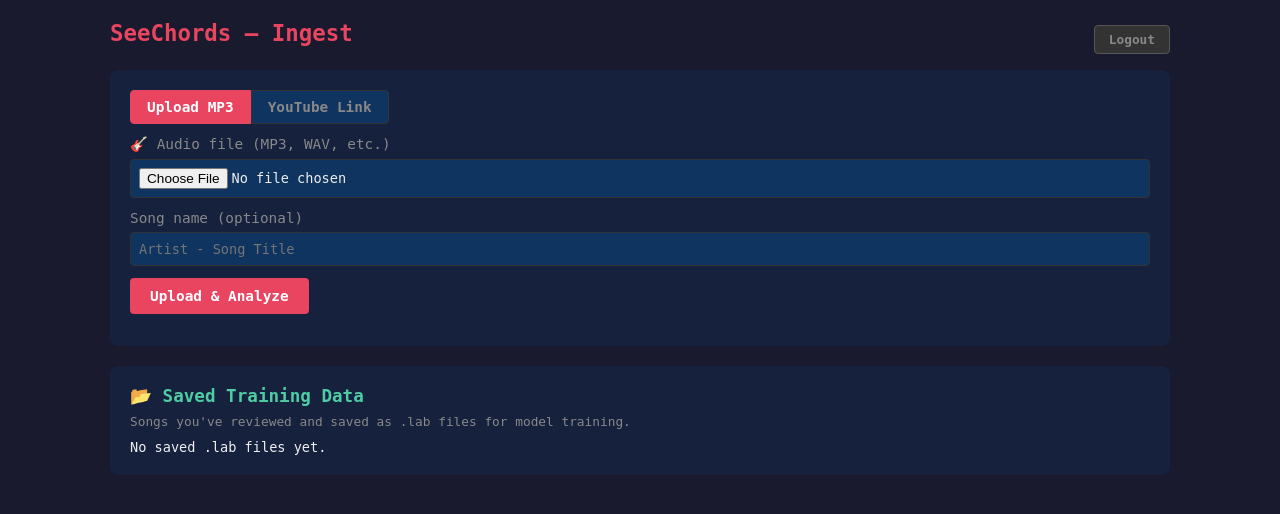
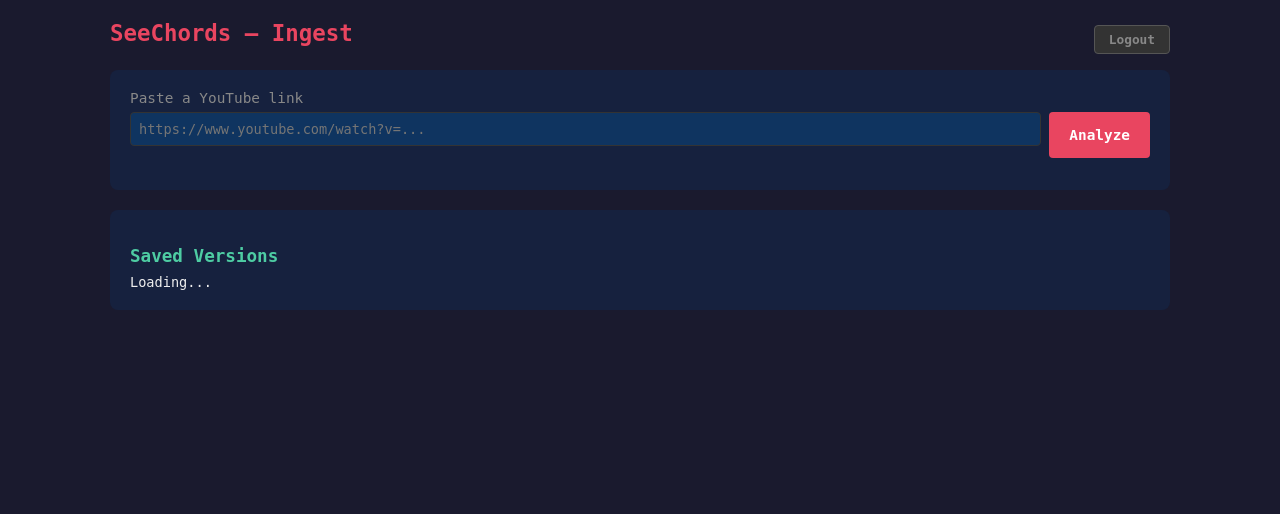
Before and after one commit to jeounggene/seechords, a Flask app: page /ingest in a window 1280 px wide. Shown: the top 514 px of the page. Run offline with Flask 2, Linux system fonts and the light colour scheme; some libraries are stand-ins or nearby versions.

Commit message:
feat(ingest): add home view with YouTube input and saved versions list
- Add /api/ingest/versions endpoint listing ingest-edit and verified versions
- Replace upload-area + saved-labs-section with home-section containing YouTube input and versions table
- Add loadVersionsList, loadSavedVersion, startYouTubeIngest, backToHome JS functions
- Wire pollIngest and show/hide logic to use home-section

Co-Authored-By: Claude Opus 4.6 <noreply@anthropic.com>

```diff
--- a/server/app.py
+++ b/server/app.py
@@ -2455,6 +2455,38 @@ def _list_versions(video_id):
     return jsonify({'versions': versions})
 
 
+@app.route('/api/ingest/versions')
+@_require_ingest_auth
+def ingest_all_versions():
+    """List all ingest-created and verified versions for the home page."""
+    con = _get_db()
+    rows = con.execute('''
+        SELECT cv.version_id, cv.video_id, cv.title, cv.key, cv.bpm,
+               cv.source, cv.analyzed_at, cv.is_active, cv.chords
+        FROM chord_versions cv
+        WHERE cv.source IN ('ingest-edit', 'verified')
+        ORDER BY cv.analyzed_at DESC
+    ''').fetchall()
+    con.close()
+
+    versions = []
+    seen_videos = set()
+    for r in rows:
+        d = {
+            'versionId': r[0], 'videoId': r[1], 'title': r[2],
+            'key': r[3], 'bpm': r[4], 'source': r[5],
+            'analyzedAt': r[6], 'isActive': bool(r[7]),
+        }
+        chords = json.loads(r[8]) if isinstance(r[8], str) else (r[8] or [])
+        d['segmentCount'] = len(chords)
+        vid = r[1]
+        if vid in seen_videos:
+            continue
+        seen_videos.add(vid)
+        versions.append(d)
+    return jsonify({'versions': versions})
+
+
 @app.route('/api/version/<int:version_id>')
 def get_version(version_id):
     """Load a specific version by version_id."""
--- a/server/templates/ingest.html
+++ b/server/templates/ingest.html
@@ -411,46 +411,20 @@
   </form>
 </div>
 
-<!-- Upload Section -->
-<div class="upload-area" id="upload-section">
-  <!-- Audio source tabs -->
-  <div class="tab-choice" id="audio-source-tabs">
-    <button class="active" onclick="showAudioTab('file')">Upload MP3</button>
-    <button onclick="showAudioTab('youtube')">YouTube Link</button>
+<div id="home-section">
+  <div class="upload-area">
+    <label>Paste a YouTube link</label>
+    <div style="display:flex;gap:8px;">
+      <input type="text" id="youtube-url" placeholder="https://www.youtube.com/watch?v=..." style="flex:1;">
+      <button class="btn-primary" id="btn-analyze" onclick="startYouTubeIngest()">Analyze</button>
+    </div>
+    <div id="status" style="margin-top:8px;"></div>
   </div>
 
-  <div id="audio-file-area" class="row">
-    <div>
-      <label>🎸 Audio file (MP3, WAV, etc.)</label>
-      <input type="file" id="audio-file" accept=".mp3,.wav,.m4a,.aac,.ogg,.flac">
-    </div>
+  <div class="upload-area" style="margin-top:12px;">
+    <h2>Saved Versions</h2>
+    <div id="versions-list" style="font-size:0.85em;">Loading...</div>
   </div>
-
-  <div id="audio-youtube-area" class="hidden">
-    <div class="row">
-      <div>
-        <label>🔗 YouTube URL</label>
-        <input type="text" id="youtube-url" placeholder="https://www.youtube.com/watch?v=...">
-      </div>
-    </div>
-  </div>
-
-  <label>Song name (optional)</label>
-  <input type="text" id="song-name" placeholder="Artist - Song Title">
-
-  <button class="btn-primary" id="btn-ingest" onclick="startIngest()">
-    Upload &amp; Analyze
-  </button>
-  <div id="status"></div>
-</div>
-
-<!-- Saved Training Data -->
-<div id="saved-labs-section" class="upload-area" style="margin-top:12px;">
-  <h2 style="margin-top:0;">📂 Saved Training Data</h2>
-  <p style="font-size:0.8em; color:var(--dim); margin-bottom:10px;">
-    Songs you've reviewed and saved as .lab files for model training.
-  </p>
-  <div id="saved-labs-list" style="font-size:0.85em;">Loading…</div>
 </div>
 
 <!-- Review Section (hidden until alignment is ready) -->
@@ -590,6 +564,7 @@ let currentSegments = [];
 let audioObjectURL = null;
 let currentAlignMode = 'beat';
 let _currentIngestVideoId = null;
+let _currentSongName = '';
 let currentTranscript = [];
 
 // ── Saved Training Data list ──
@@ -618,7 +593,102 @@ async function loadSavedLabs() {
     el.innerHTML = html;
   } catch (e) { el.textContent = 'Error loading saved data.'; }
 }
-document.addEventListener('DOMContentLoaded', loadSavedLabs);
+document.addEventListener('DOMContentLoaded', loadVersionsList);
+
+// ── Home view: versions list ──
+async function loadVersionsList() {
+  const el = document.getElementById('versions-list');
+  if (!el) return;
+  try {
+    const resp = await fetch(API + '/api/ingest/versions');
+    if (resp.status === 401) { location.reload(); return; }
+    const data = await resp.json();
+    const versions = data.versions || [];
+    if (!versions.length) {
+      el.textContent = 'No saved versions yet.';
+      return;
+    }
+    el.innerHTML = '';
+    const table = document.createElement('table');
+    table.className = 'review-table';
+    table.innerHTML = '<thead><tr><th>Title</th><th>Key</th><th>BPM</th><th>Source</th><th>Chords</th><th>Date</th></tr></thead>';
+    const tbody = document.createElement('tbody');
+    for (const v of versions) {
+      const tr = document.createElement('tr');
+      tr.style.cursor = 'pointer';
+      tr.onclick = () => loadSavedVersion(v.versionId, v.videoId);
+      const sourceLabel = v.source === 'verified' ? 'Made by Jin' : 'Draft';
+      const date = new Date(v.analyzedAt * 1000).toLocaleDateString();
+      tr.innerHTML = '<td>' + (v.title || '\u2014') + '</td><td>' + (v.key || '\u2014') + '</td><td>' + (v.bpm || '\u2014') + '</td><td>' + sourceLabel + '</td><td>' + v.segmentCount + '</td><td>' + date + '</td>';
+      tbody.appendChild(tr);
+    }
+    table.appendChild(tbody);
+    el.appendChild(table);
+  } catch (e) {
+    el.textContent = 'Error loading versions.';
+  }
+}
+
+async function loadSavedVersion(versionId, videoId) {
+  document.getElementById('home-section').classList.add('hidden');
+  document.getElementById('review-section').classList.remove('hidden');
+  document.getElementById('playalong-section').classList.remove('hidden');
+
+  try {
+    const resp = await fetch(API + '/api/version/' + versionId);
+    const data = await resp.json();
+    if (data.error) { alert(data.error); return; }
+
+    _currentIngestVideoId = videoId;
+    paCurrentVideoId = videoId;
+
+    const chords = typeof data.chords === 'string' ? JSON.parse(data.chords) : data.chords;
+    currentSegments = chords.map(c => ({
+      start: c.start, end: c.end, chord: c.chord,
+    }));
+
+    // Full wiring happens in Task 7 (initPlayAlongFromVersion)
+    if (typeof initPlayAlongFromVersion === 'function') {
+      initPlayAlongFromVersion(data, videoId);
+    }
+  } catch (e) {
+    alert('Error loading version: ' + e.message);
+  }
+}
+
+async function startYouTubeIngest() {
+  const urlInput = document.getElementById('youtube-url');
+  const raw = (urlInput.value || '').trim();
+  const m = raw.match(/(?:v=|youtu\.be\/|\/shorts\/)([a-zA-Z0-9_-]{11})/);
+  if (!m) { alert('Please paste a valid YouTube URL.'); return; }
+  const videoId = m[1];
+
+  document.getElementById('btn-analyze').disabled = true;
+  document.getElementById('status').textContent = 'Analyzing...';
+
+  const form = new FormData();
+  form.append('videoId', videoId);
+
+  try {
+    const resp = await fetch(API + '/api/ingest/youtube', { method: 'POST', body: form });
+    const data = await resp.json();
+    if (data.error) { throw new Error(data.error); }
+    currentJobId = data.jobId;
+    _currentIngestVideoId = videoId;
+    pollIngest();
+  } catch (e) {
+    document.getElementById('status').innerHTML = '<span class="status-error">' + e.message + '</span>';
+    document.getElementById('btn-analyze').disabled = false;
+  }
+}
+
+function backToHome() {
+  document.getElementById('review-section').classList.add('hidden');
+  document.getElementById('playalong-section').classList.add('hidden');
+  document.getElementById('home-section').classList.remove('hidden');
+  if (typeof paStopPlay === 'function') paStopPlay();
+  loadVersionsList();
+}
 
 let _labEditorFilename = null;
 let _labEditorSegments = [];
@@ -712,9 +782,8 @@ async function openLabEditor(filename) {
       console.warn('[LabEditor] No audioUrl in response');
     }
 
-    // Hide upload + saved-labs sections, show review + play along
-    document.getElementById('upload-section').classList.add('hidden');
-    document.getElementById('saved-labs-section').classList.add('hidden');
+    // Hide home section, show review + play along
+    document.getElementById('home-section').classList.add('hidden');
     document.getElementById('review-section').classList.remove('hidden');
     document.getElementById('playalong-section').classList.remove('hidden');
     document.getElementById('btn-playalong').style.display = 'none';
@@ -789,8 +858,7 @@ function closeLabEditor() {
   _labEditorKey = null;
   _labEditorBeatTimes = null;
   // Restore UI
-  document.getElementById('upload-section').classList.remove('hidden');
-  document.getElementById('saved-labs-section').classList.remove('hidden');
+  document.getElementById('home-section').classList.remove('hidden');
   document.getElementById('review-section').classList.add('hidden');
   document.getElementById('playalong-section').classList.add('hidden');
   document.getElementById('btn-playalong').style.display = '';
@@ -805,7 +873,7 @@ function closeLabEditor() {
   saveBadge.textContent = '💾 Save & Verify';
   if (paAnimFrame) cancelAnimationFrame(paAnimFrame);
   paActive = false;
-  loadSavedLabs();
+  loadVersionsList();
 }
 
 let _audioSourceMode = 'file';  // 'file' or 'youtube'
@@ -914,7 +982,7 @@ async function startIngest() {
 
 async function pollIngest() {
   const statusEl = document.getElementById('status');
-  const btn = document.getElementById('btn-ingest');
+  const btn = document.getElementById('btn-analyze');
 
   try {
     const resp = await fetch(API + '/api/ingest/' + currentJobId);
@@ -949,6 +1017,7 @@ async function pollIngest() {
 }
 
 function showReview(data) {
+  document.getElementById('home-section').classList.add('hidden');
   document.getElementById('review-section').classList.remove('hidden');
 
   currentAlignMode = data.alignMode || 'beat';
@@ -1105,7 +1174,7 @@ async function saveAlignment() {
   // Build segments for save — use the (possibly edited) sheetChord
   const segments = _resolveSegmentsForSave(currentSegments);
 
-  const songName = document.getElementById('song-name').value.trim()
+  const songName = document.getElementById('song-name')?.value?.trim()
     || document.querySelector('#info-bar strong')?.textContent
     || 'unknown';
 
```
